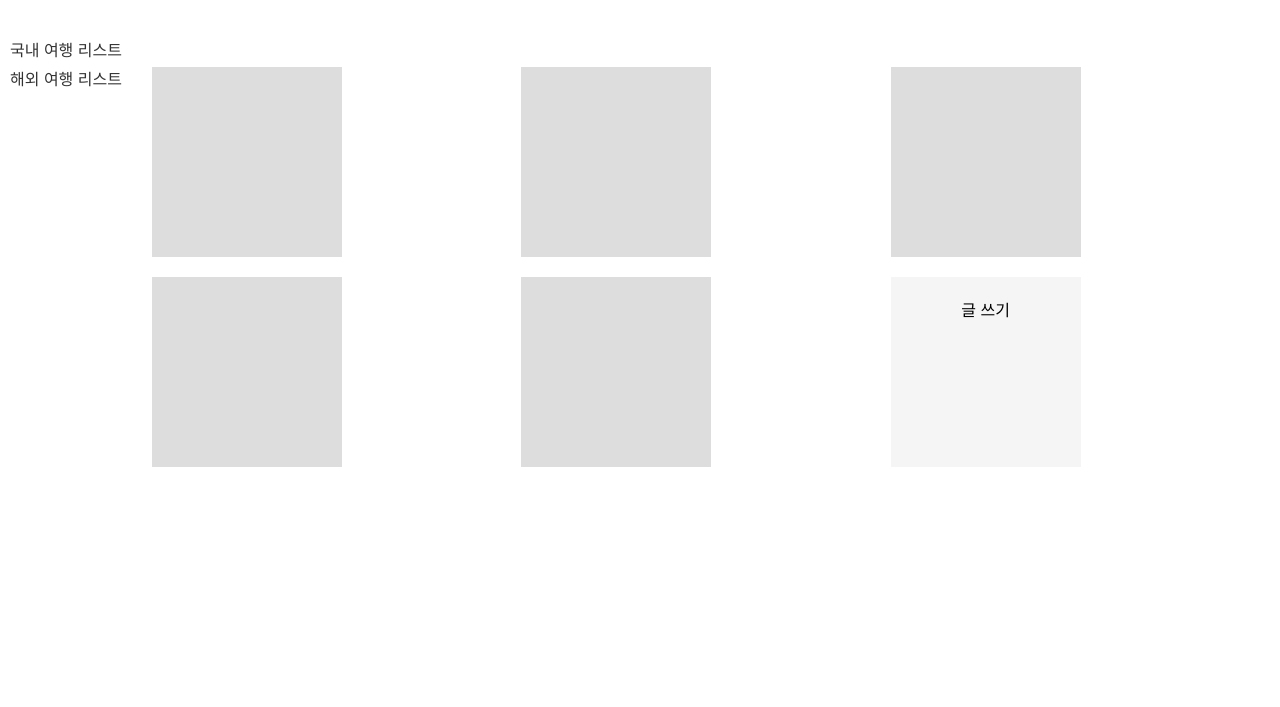
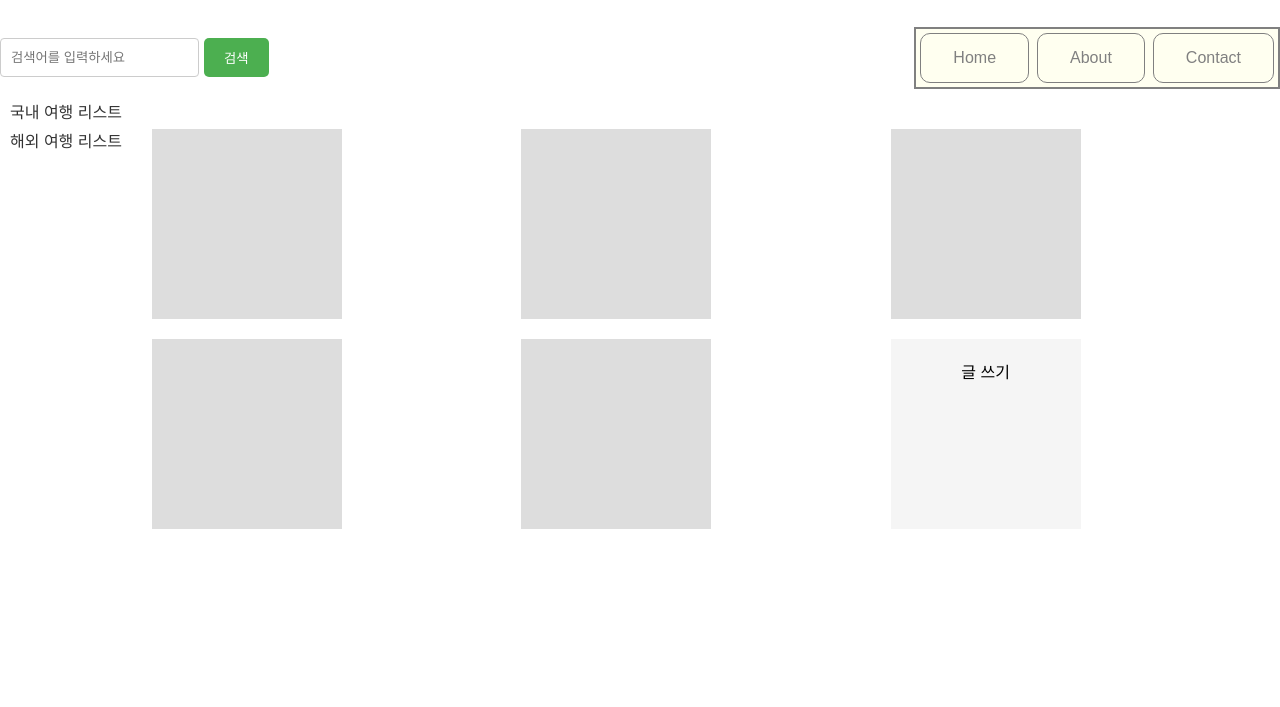
Before and after one commit to SujiKim-doodi/PhotoBlog-FrontendExpress-TermProject, a plain HTML site: page main.html in a window 1280 px wide. Shown: the part 93-800 px from the top of the page. Drawn offline with Linux system fonts and the light colour scheme.

Commit message:
깃허브 어렵네요

```diff
--- a/dsf.txt
+++ /dev/null
@@ -1,6 +0,0 @@
-쇼핑몰을 서비스하는 코드를 작성한다.
-으아아
-나는 망치러 옴
-이상한 내용 입력하기 ! ㅋㅋ
-
-a
--- a/main.html
+++ b/main.html
@@ -103,6 +103,53 @@
         width: 60%;
         height: 100%;
       }
+
+      .buttonContainer {
+        display: flex; /* Flexbox 사용 */
+        border: 2px solid gray;
+        background-color: ivory;
+      }
+
+      .buttonContainer button {
+        background-color: ivory; /* 버튼 배경색 */
+        border: 1px solid gray; /* 검정색 테두리 */
+        color: gray; /* 텍스트 색상 */
+        padding: 15px 32px; /* 안쪽 여백 */
+        text-align: center; /* 텍스트 가운데 정렬 */
+        text-decoration: none; /* 밑줄 없음 */
+        font-size: 16px; /* 폰트 크기 */
+        margin: 4px; /* 마진 */
+        cursor: pointer; /* 커서 포인터로 변경 */
+        border-radius: 10px; /* 테두리 반경 */
+      }
+
+      .header {
+        display: flex;
+        justify-content: space-between;
+        align-items: center;
+      }
+
+      .searchForm{
+        display: flex;
+      }
+
+      .searchForm button {
+        padding: 10px 20px;
+        background-color: #4CAF50;
+        color: white;
+        border: none;
+        border-radius: 5px;
+        cursor: pointer;
+        margin-left: 5px;
+      }
+
+      .searchForm input[type="text"] {
+        padding: 10px;
+        border: 1px solid #ccc;
+        border-radius: 4px;
+      }
+
+
     </style>
   </head>
 
@@ -111,6 +158,17 @@
     <header>
       <h1>myPhotoBlog</h1>
     </header>
+    <div class="header">
+      <form class="searchForm" action="https://example.com/search" method="GET">
+        <input type="text" name="q" placeholder="검색어를 입력하세요">
+        <button type="submit">검색</button>
+      </form>
+      <div class="buttonContainer">
+        <button class="buttonHome">Home</button>
+        <button class="buttonAbout">About</button>
+        <button class="buttonContact">Contact</button>
+      </div>
+    </div>
     <aside>
       <ul>
         <li>
@@ -184,6 +242,17 @@
           modal2.style.display = "none";
         }
       };
+
+      //go home, about, contact (어디로 갈지 논의해봅시다)
+      function goHome() {
+        window.location.href = "https://www.naver.com";
+      }
+      function goAbout() {
+        window.location.href = "https://www.naver.com";
+      }
+      function goContact() {
+        window.location.href = "https://www.google.com";
+      }
     </script>
   </body>
 </html>
```
